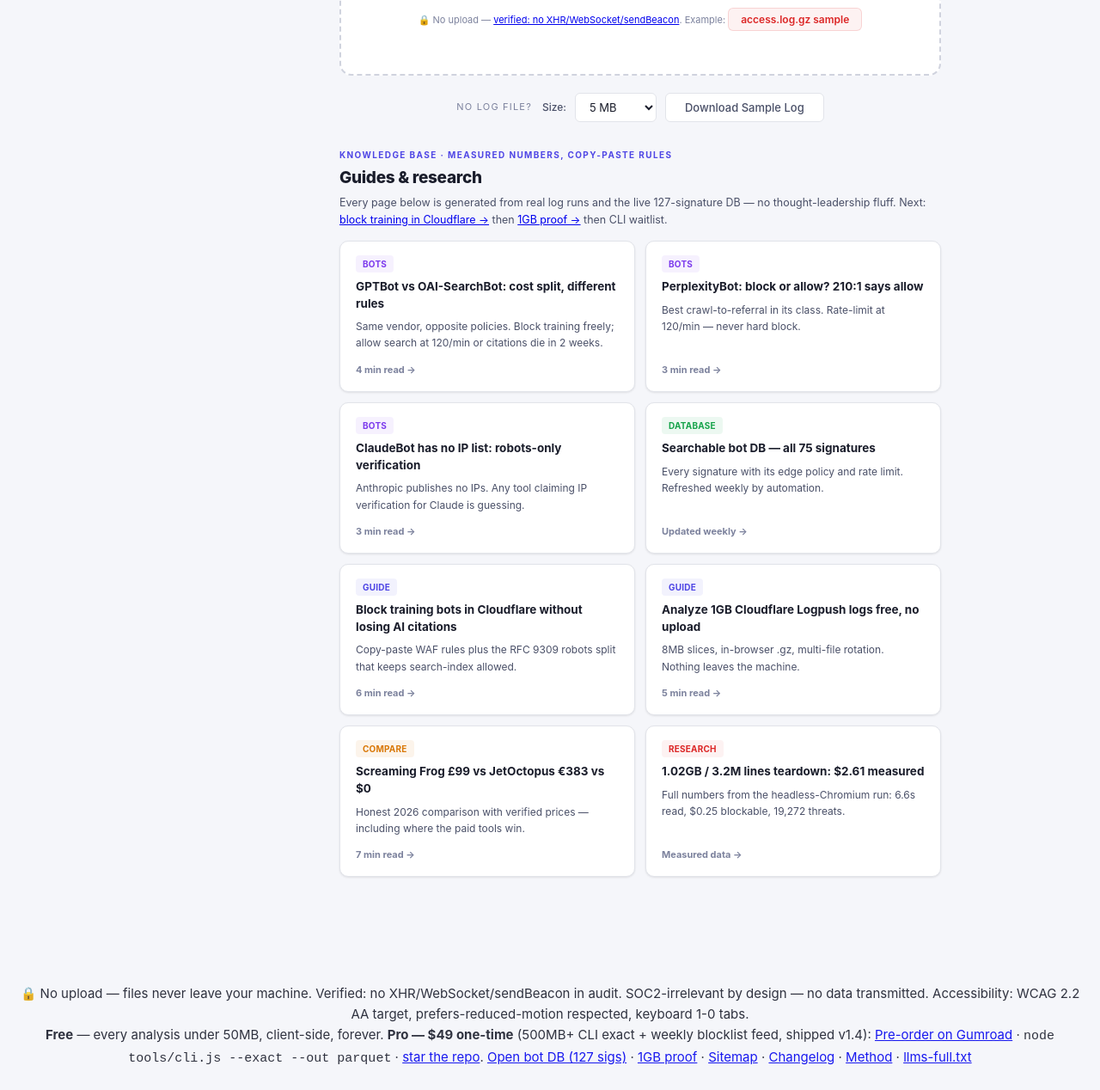
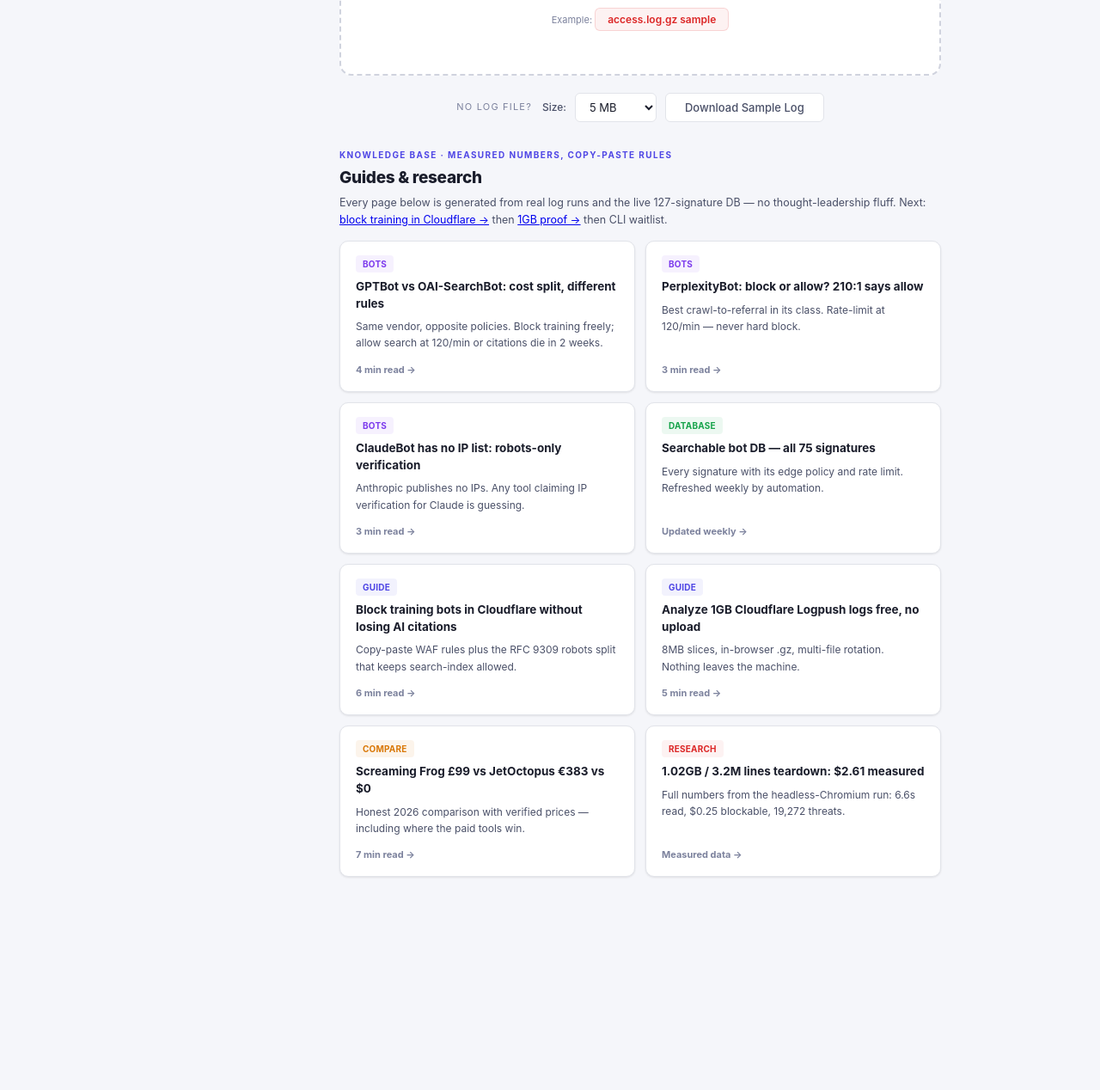
Before and after one commit to dipakjad1993/Log-File-Bot-Traffic-Cost-Analyzer, a website: page index.html in a window 1280 px wide. Shown: the part 846-2114 px from the top of the page at 86% size. After the commit the page ends 1966 px from the top, so only its background shows below. Drawn offline with Linux system fonts and the light colour scheme.

Commit message:
remove site footer upsell + dropzone audit claim from tool UI (111 asserts green)

```diff
--- a/index.html
+++ b/index.html
@@ -117,7 +117,7 @@
       <button class="btn-primary" id="browse-btn">Browse Files</button>
       <input type="file" id="file-input" accept=".json,.jsonl,.ndjson,.log,.txt,.csv,.gz" multiple hidden aria-label="Log file input (multiple files + .gz supported)">
       <div class="drop-formats">📄 .log &nbsp; 📄 .jsonl &nbsp; 📄 .csv &nbsp; 🗜️ .gz &nbsp; — JSON array, JSONL/NDJSON, Apache Combined, Nginx, W3C Extended (#Fields), AWS ALB, Cloudflare Logpush. Multi-select rotations. <strong>Mobile: 50MB guard pre-drop.</strong> 500MB+ → <code>node tools/cli.js --exact</code> (exact, no sampling).</div>
-      <div class="drop-formats">🔒 No upload — <a href="./METHOD.md">verified: no XHR/WebSocket/sendBeacon</a>. Example: <button class="btn-sm" id="example-chip">access.log.gz sample</button></div>
+      <div class="drop-formats">Example: <button class="btn-sm" id="example-chip">access.log.gz sample</button></div>
     </div>
     <div class="upload-extras">
       <span class="divider-text">no log file?</span>
@@ -307,11 +307,6 @@
 
 </div>
 
-<footer class="site-footer" style="text-align:center;padding:24px 16px;opacity:.9">
-  <p>🔒 No upload — files never leave your machine. Verified: no XHR/WebSocket/sendBeacon in audit. SOC2-irrelevant by design — no data transmitted. Accessibility: WCAG 2.2 AA target, prefers-reduced-motion respected, keyboard 1-0 tabs.</p>
-  <p><strong>Free</strong> — every analysis under 50MB, client-side, forever. <strong>Pro — $49 one-time</strong> (500MB+ CLI exact + weekly blocklist feed, shipped v1.4): <a href="https://gumroad.com/l/log-analyzer-pro">Pre-order on Gumroad</a> · <code>node tools/cli.js --exact --out parquet</code> · <a href="https://github.com/dipakjad1993/Log-File-Bot-Traffic-Cost-Analyzer">star the repo</a>. <a href="./bots/">Open bot DB (127 sigs)</a> · <a href="./research/1gb-teardown.html">1GB proof</a> · <a href="./sitemap.xml">Sitemap</a> · <a href="./CHANGELOG.md">Changelog</a> · <a href="./METHOD.md">Method</a> · <a href="./llms-full.txt">llms-full.txt</a></p>
-</footer>
-
 <script src="./js/analyzer.js?v=1.4.0"></script>
 </body>
 </html>
```
Also changed, not shown: CHANGELOG.md.
